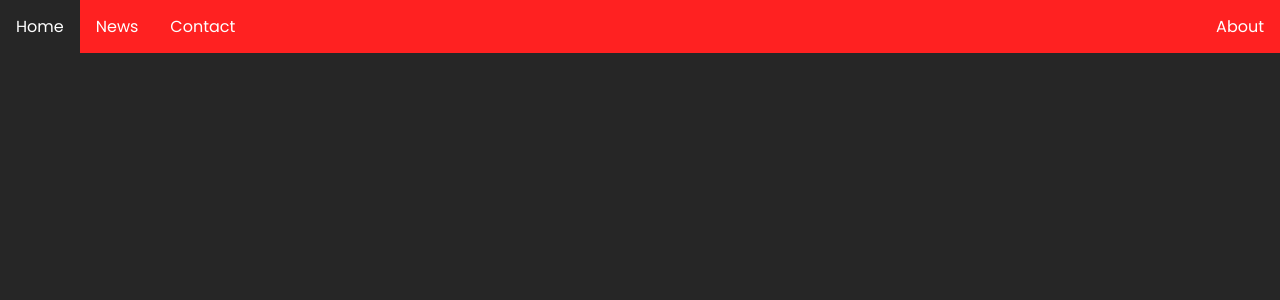
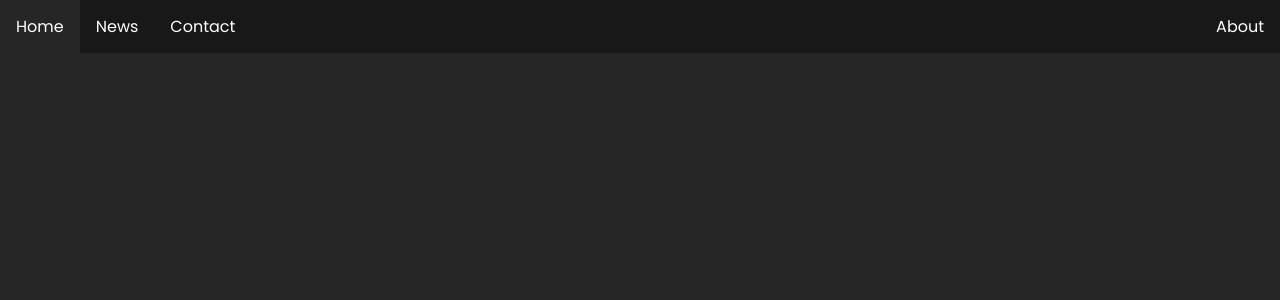
Before and after one commit to Hanaka15/hdev.github.io, a PHP site: page /dashboard.php in a window 1280 px wide. Shown: the top 300 px of the page. Run offline with PHP 8.4, Linux system fonts and the light colour scheme.

Commit message:
Update main.css

```diff
--- a/core/css/main.css
+++ b/core/css/main.css
@@ -1,6 +1,6 @@
 /* Stylesheet By Hakuni Team */
 :root {
-    --grey-dark: #ff2121;
+    --grey-dark: #181818;
     --grey-light: #262626;
     --yellow: #e6c200;
     --white: #fff;
```
